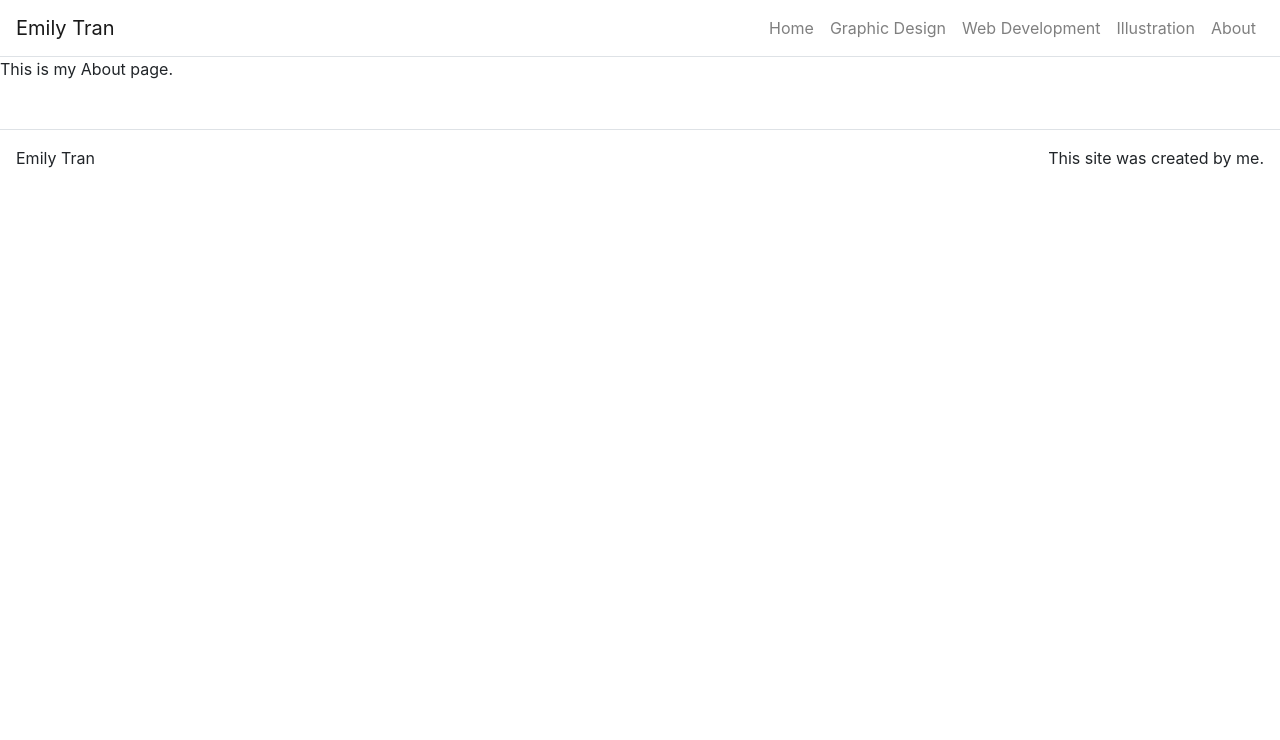
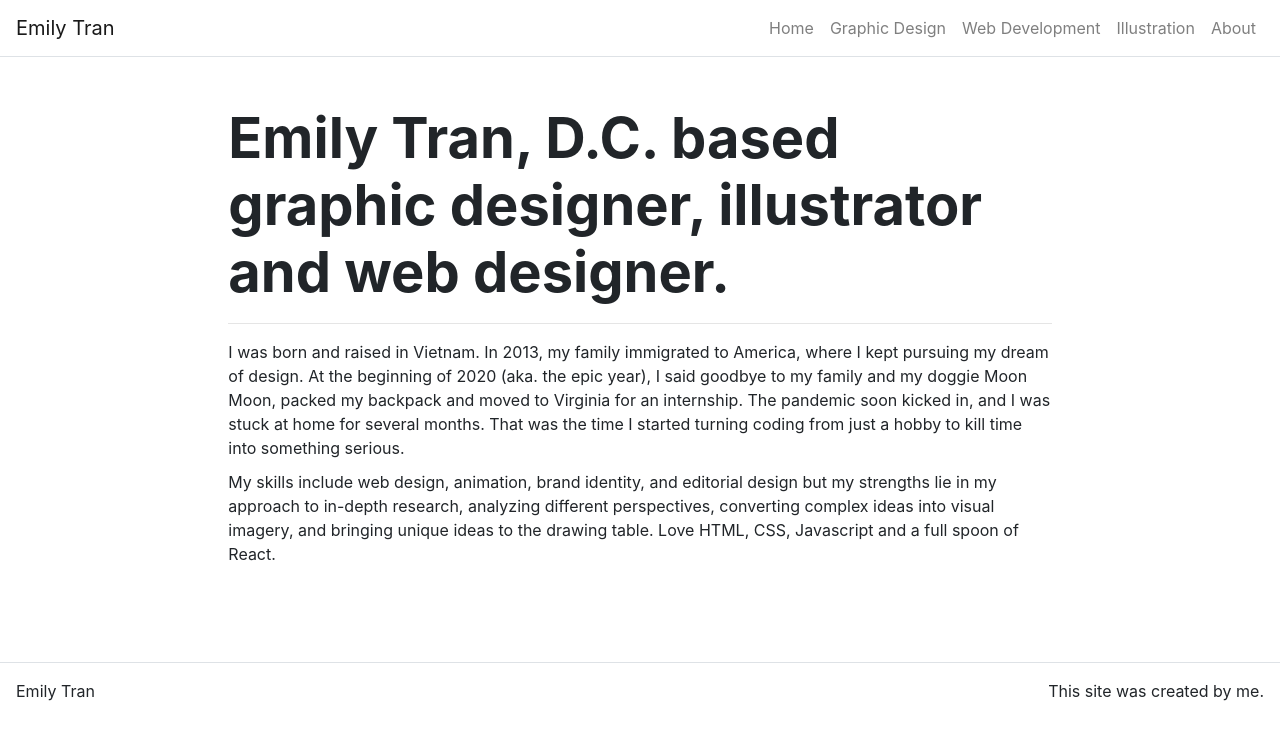
Before and after one commit to emillionideas/emillionideas.github.io, a React (Create React App) app in the folder new-portfolio-2020/my-portfolio-app/: page /about in a window 1280 px wide. Shown: the top 740 px of the page. Built offline with nearby package versions, Linux system fonts and the light colour scheme.

Commit message:
create About page

```diff
--- a/new-portfolio-2020/my-portfolio-app/src/App.js
+++ b/new-portfolio-2020/my-portfolio-app/src/App.js
@@ -32,7 +32,8 @@ class App extends React.Component {
         text: "I think James Victore said this."
       },
       about: {
-        title: "About me"
+        title: "Emily Tran, D.C. based graphic designer, illustrator and web designer.",
+
       },
     }
   }
@@ -59,7 +60,7 @@ class App extends React.Component {
     <Route path="/graphic-design"  render={() => <GraphicDesign />}/>
     <Route path="/web-development"  render={() => <WebDevelopment />}/>
     <Route path="/illustration"  render={() => <Illustration />}/>
-    <Route path="/about"  render={() => <About title={this.state.about.title} />}/>
+    <Route path="/about"  render={() => <About title={this.state.about.title}/>}/>
           <Footer />
         </Container>
       </Router>
--- a/new-portfolio-2020/my-portfolio-app/src/pages/About.js
+++ b/new-portfolio-2020/my-portfolio-app/src/pages/About.js
@@ -1,11 +1,31 @@
 import React from "react"
+import Container from "react-bootstrap/Container"
+import Row from "react-bootstrap/Row"
+import Col from "react-bootstrap/Col"
 
-function About() {
+function About(props) {
 
     return (
-        <p>
-            This is my About page.
-        </p>
+        <Container fluid={true}>
+            <Row className="justify-content-center py-5">
+                <Col md={8} sm={12}>
+                  {props.title && <h3 className="display-4 font-weight-bolder">{props.title}</h3>}
+                  <hr />
+                    <div class="row">
+                        <div class="col-md-12">
+                            <div>
+                            I was born and raised in Vietnam. In 2013, my family immigrated to America, where I kept pursuing my dream of design. At the beginning of 2020 (aka. the epic year), I said goodbye to my family and my doggie Moon Moon, packed my backpack and moved to Virginia for an internship. The pandemic soon kicked in, and I was stuck at home for several months. That was the time I started turning coding from just a hobby to kill time into something serious.
+                            </div>
+
+                            <div style={{paddingTop: '10px'}}>
+                            My skills include web design, animation, brand identity, and editorial design but my strengths lie in my approach to in-depth research, analyzing different perspectives, converting complex ideas into visual imagery, and bringing unique ideas to the drawing table. Love HTML, CSS, Javascript and a full spoon of React.
+                            </div>
+                        </div>
+                    </div>
+                </Col>
+            </Row>
+
+        </Container>
     )
 }
 
```
Also changed, not shown: new-portfolio-2020/my-portfolio-app/src/components/Content.js (added, +18 -0 lines).
